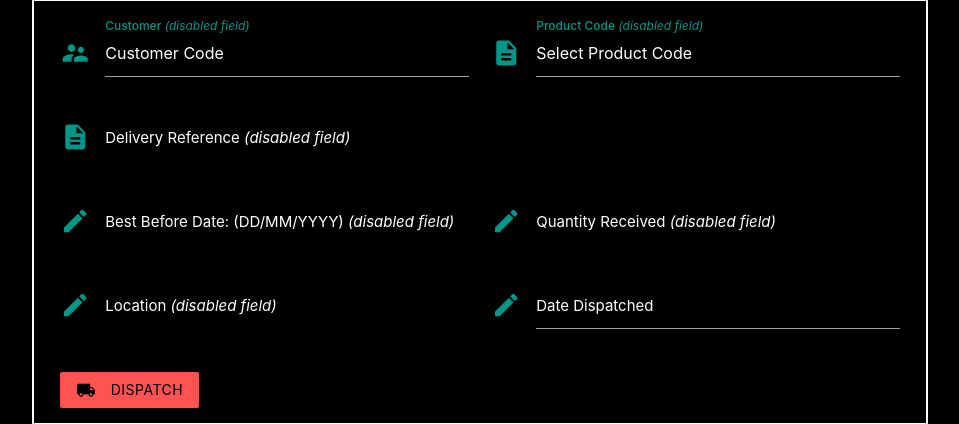
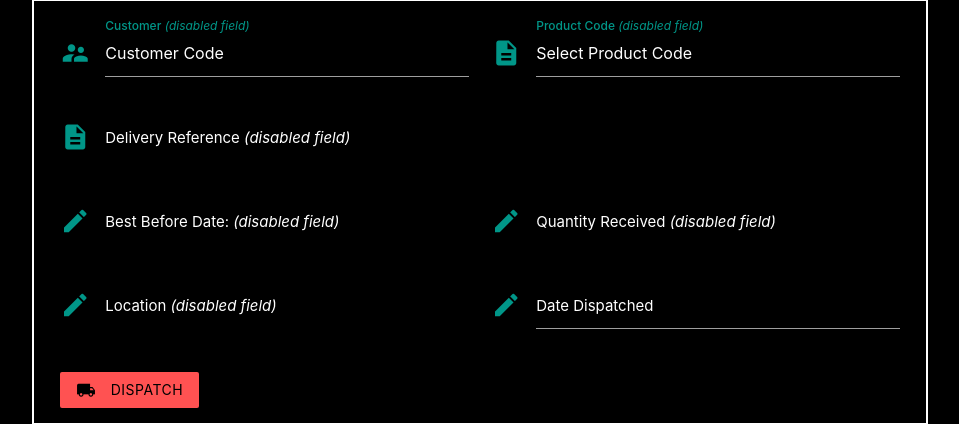
Before and after one commit to Brad000/warehouse_management_system, a Flask app: template templates/dispatch.html in a window 1280 px wide. Shown: the part 118-542 px from the top of the page, without its empty margins (160-1119 px from the left). Run offline with Flask 2, Linux system fonts and the light colour scheme; the template is opened without the code that fills it, so the values that code supplies are empty; some libraries are stand-ins or nearby versions.

Commit message:
bug found and fixed in dispatch.html

```diff
--- a/templates/dispatch.html
+++ b/templates/dispatch.html
@@ -37,12 +37,12 @@
 				<input id="delivery_ref" name="delivery_ref" type="text" class="validate white-text" value="{{ storage.delivery_ref }}" disabled>
 				<label class="white-text" for="delivery_ref">Delivery Reference<em> (disabled field)</em></label>
 			</div>
-			<div class="input-field col s6">
+			<div class="input-field col s12 m6">
 				<i class="material-icons prefix">edit</i>
 				<input id="bbe" name="bbe" type="text" class="validate white-text" value="{{ storage.bbe }}" disabled>
-				<label class="white-text" for="bbe">Best Before Date: (DD/MM/YYYY)<em> (disabled field)</em></label>
+				<label class="white-text" for="bbe">Best Before Date:<em> (disabled field)</em></label>
 			</div>
-			<div class="input-field col s6">
+			<div class="input-field col s12 m6">
 				<i class="material-icons prefix">edit</i>
 				<input id="quantity" name="quantity" type="text" class="validate white-text" value="{{ storage.quantity }}" disabled>
 				<label class="white-text" for="quantity">Quantity Received<em> (disabled field)</em></label>
--- a/templates/relocatestock.html
+++ b/templates/relocatestock.html
@@ -40,7 +40,7 @@
 			<div class="input-field col s12 m6">
 				<i class="material-icons prefix">edit</i>
 				<input id="bbe" name="bbe" type="text" class="validate white-text" value="{{ storage.bbe }}" disabled>
-				<label for="bbe" class="white-text">Best Before Date: (DD/MM/YYYY)<em> (disabled field)</em></label>
+				<label for="bbe" class="white-text">Best Before Date:<em> (disabled field)</em></label>
 			</div>
 			<div class="input-field col s12 m6">
 				<i class="material-icons prefix">edit</i>
```
